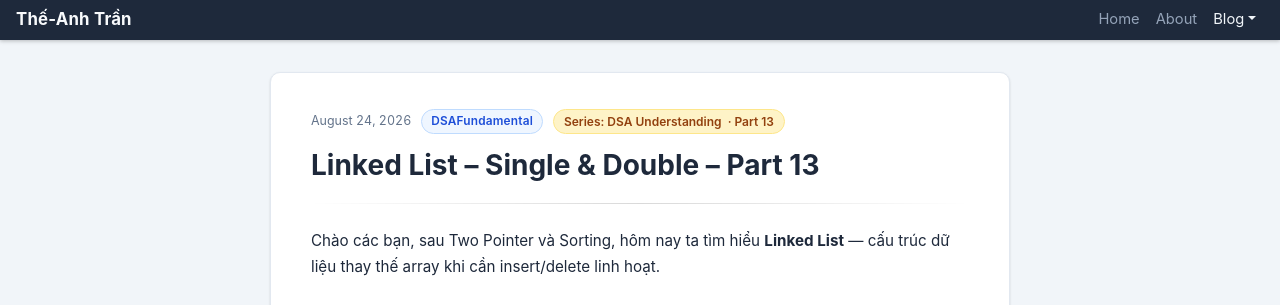
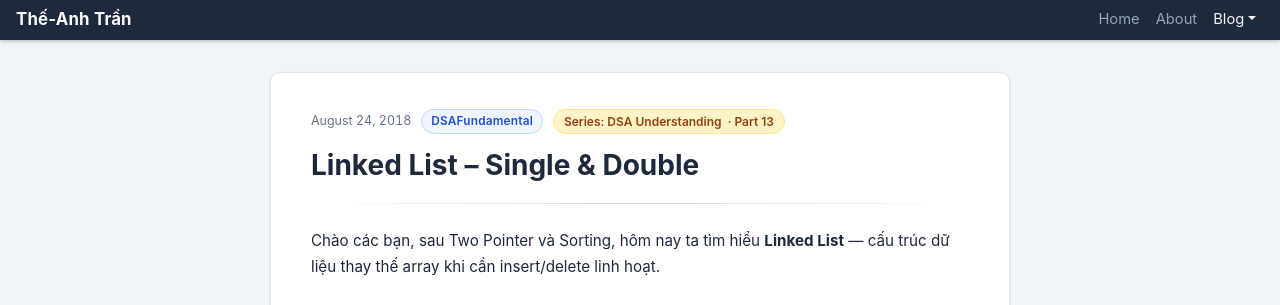
Before and after one commit to anhttmle/anhttmle.github.io, a Jekyll site: the page built from _posts/2018-08-24-DSA-13.md, in a window 1280 px wide and 1400 px high. Shown: the top 305 px of the window. Built offline with Jekyll 4.4.1, drawn with Linux system fonts in a browser that asks for light colours; some of the changed text lies outside the part shown.

Commit message:
Update and rename 2026-08-24-DSA-13.md to 2018-08-24-DSA-13.md

```diff
--- a/_posts/2026-08-24-DSA-13.md
+++ b/_posts/2018-08-24-DSA-13.md
@@ -1,6 +1,6 @@
 ---
-title: "Linked List – Single & Double – Part 13"
-date: 2026-08-24
+title: "Linked List – Single & Double"
+date: 2018-08-24
 layout: post
 categories: DSAFundamental
 series: "DSA Understanding"
```
